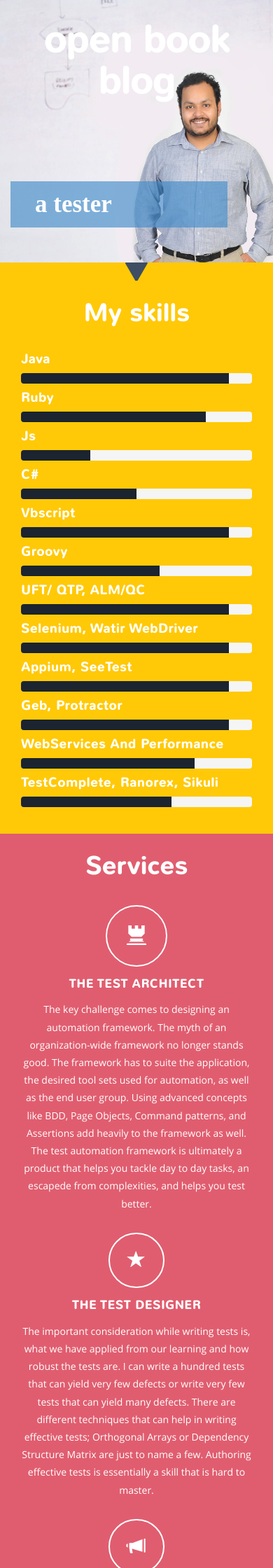
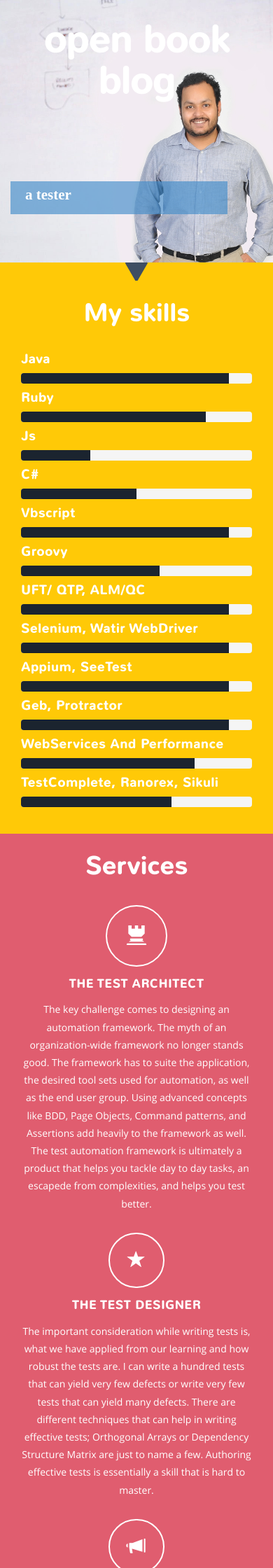
Before and after one commit to arjunrajeev/arjunrajeev.github.io, a Jekyll site: the page index.html, which Jekyll copies as it is, in a window 390 px wide. Shown: the top 2240 px of the page at 70% size. Built offline with Jekyll 4.4.1, drawn with Linux system fonts in a browser that asks for light colours; nearby versions of some CDN libraries; some web fonts are replaced; library files that are not in the unit come from our copies.

Commit message:
css media fix

```diff
--- a/css/style.css
+++ b/css/style.css
@@ -649,7 +649,7 @@
 @media (max-width:640px){
 .banner-info h2 {
   width: 69%;
-  font-size: 3em;
+  font-size:2em;
 }
 .banner {
   min-height: 500px;
@@ -680,7 +680,7 @@
 @media (max-width:480px){
 .banner-info h2 {
   width: 86%;
-  font-size: 2.5em;
+  font-size: 1.5em;
 }
 .banner-info {
   padding: 6em 0 0;
@@ -740,7 +740,7 @@
 }
 .banner-info h2 {
   width: 84%;
-  font-size: 2em;
+  font-size: 1em;
   padding:0.4em 0;
 }
 .banner-info {
```
